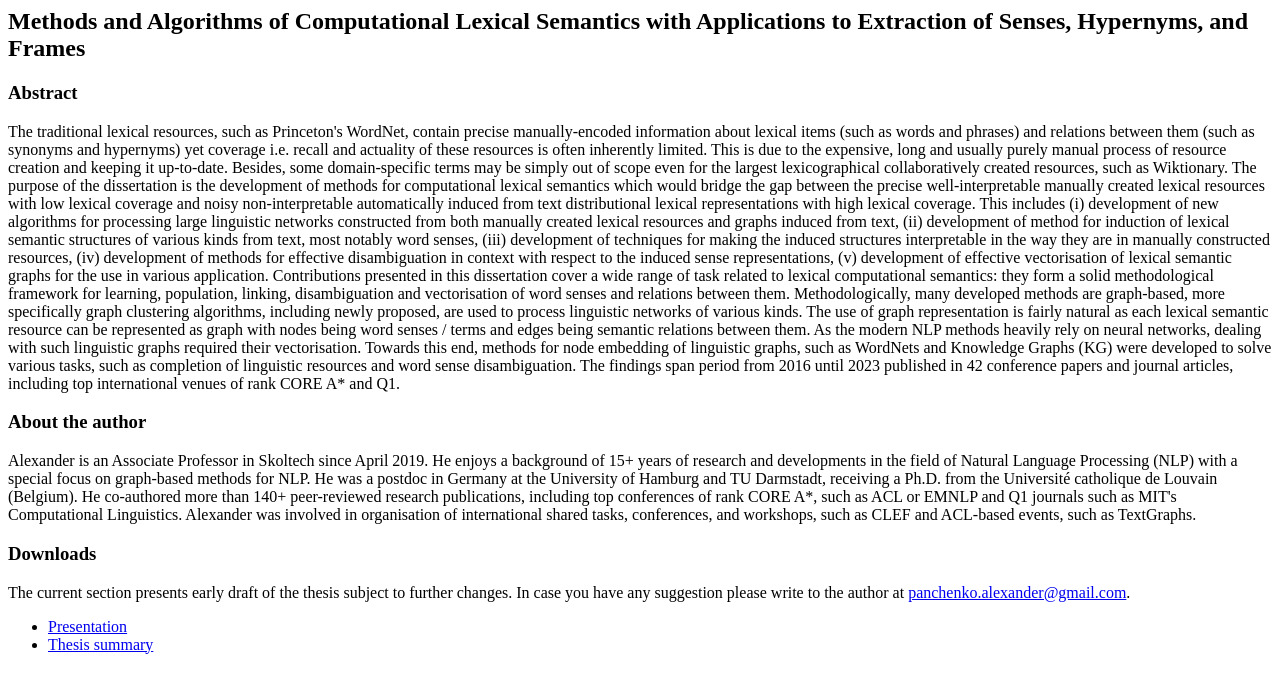
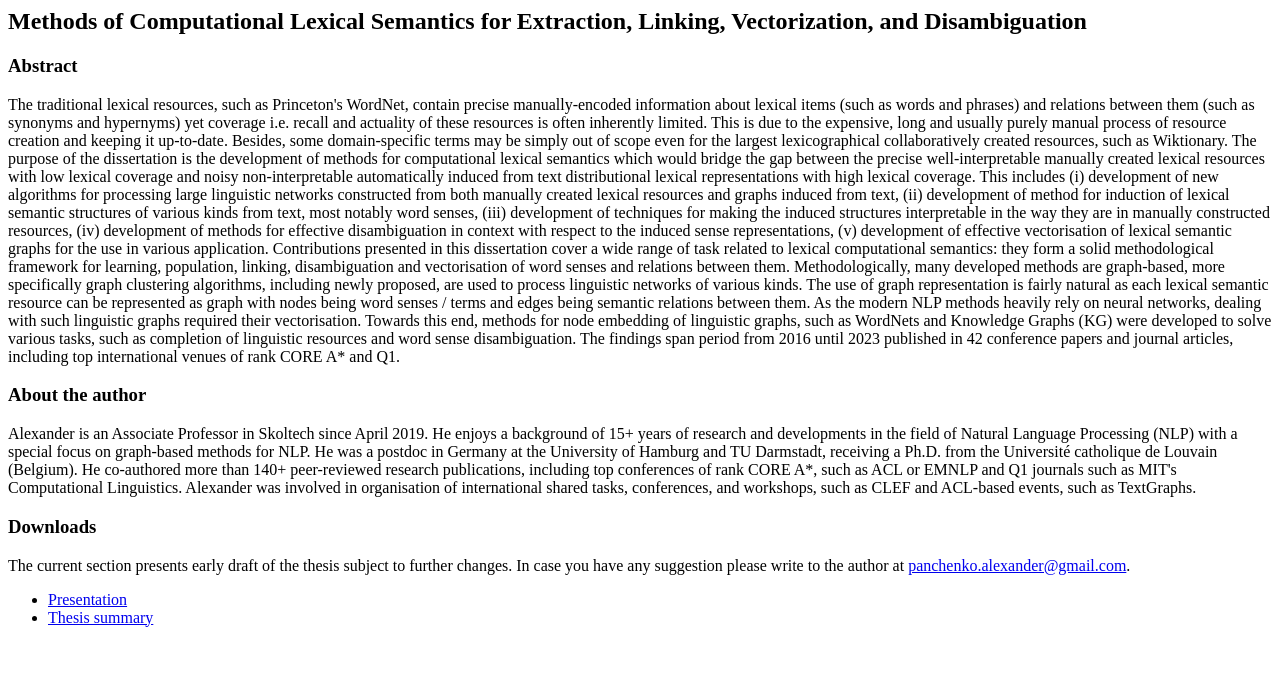
Before and after one commit to alexanderpanchenko/alexanderpanchenko, a plain HTML site: page index.html in a window 1280 px wide. Drawn offline with Linux system fonts and the light colour scheme.

Commit message:
Title changed

```diff
--- a/index.html
+++ b/index.html
@@ -1,4 +1,4 @@
-<h2>Methods and Algorithms of Computational Lexical Semantics with Applications to Extraction of Senses, Hypernyms, and Frames</h2>
+<h2>Methods of Computational Lexical Semantics for Extraction, Linking, Vectorization, and Disambiguation</h2>
 
 <!--
 Методы и алгоритмы вычислительной лексической семантики с приложениями к задачам извлечения смыслов, гиперонимов и семантических фреймов
```
